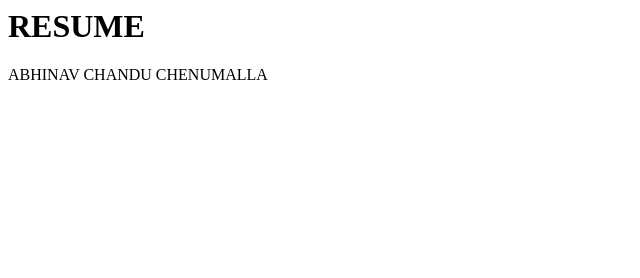
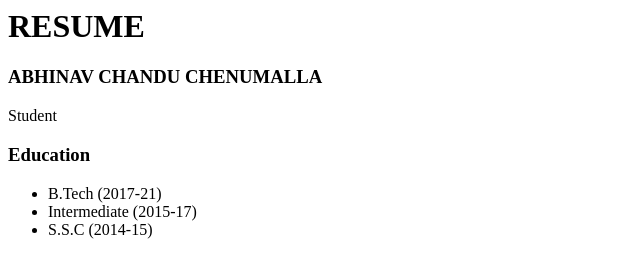
Before and after one commit to AbhinavChanduChenumalla/Github, a plain HTML site: page index.html in a window 1280 px wide. Shown: the whole page, without its empty margins (0-640 px from the left). Drawn offline with Linux system fonts and the light colour scheme.

Commit message:
updated index.html

```diff
--- a/index.html
+++ b/index.html
@@ -2,7 +2,18 @@
 
 <body>
     <h1>RESUME</h1>
-    <p>ABHINAV CHANDU CHENUMALLA</p>
+    <div>
+        <h3>ABHINAV CHANDU CHENUMALLA</h3>
+        <p>Student</p>
+    </div>
+    <div>
+        <h3>Education</h3>
+        <ul>
+            <li>B.Tech (2017-21)</li>
+            <li>Intermediate (2015-17)</li>
+            <li>S.S.C (2014-15)</li>
+        </ul>
+    </div>
 </body>
 
 </html>
```
